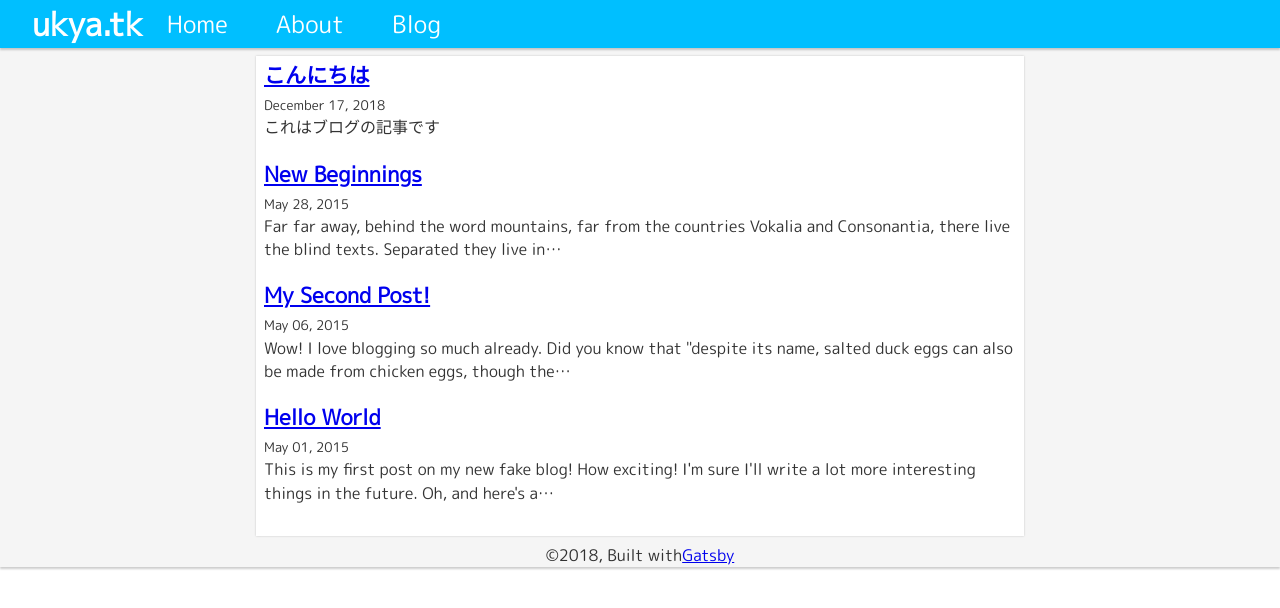
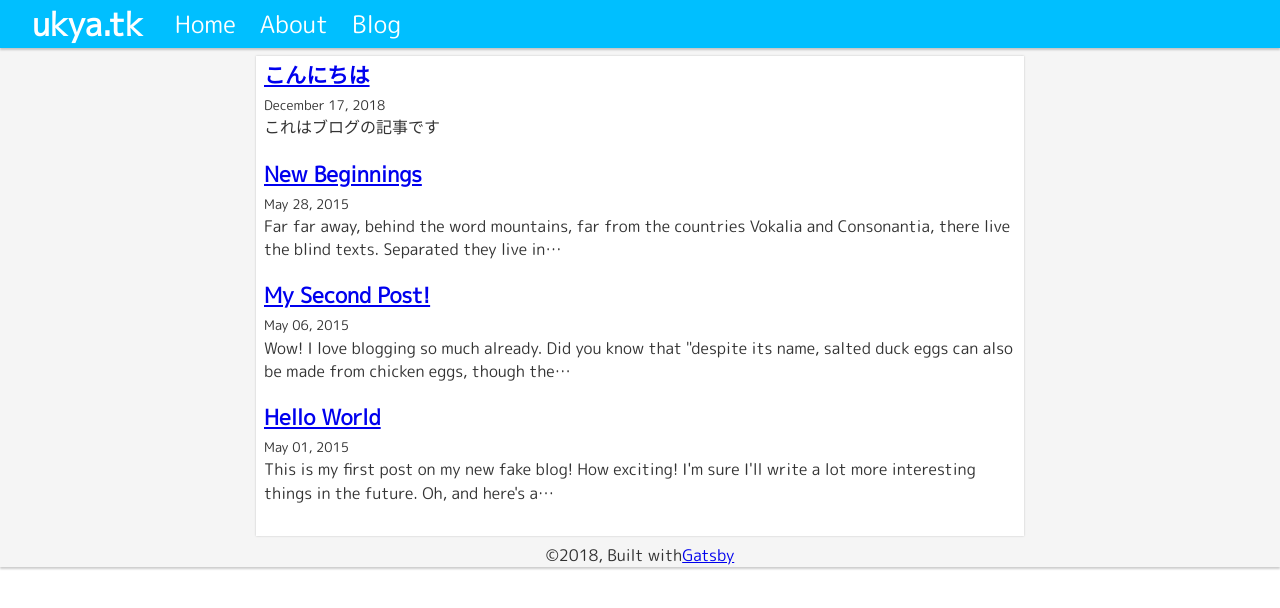
Before and after one commit to fuku710/ukya-site, a Gatsby site: page / in a window 1280 px wide. Built offline with nearby package versions, Linux system fonts and the light colour scheme; Gatsby itself is replaced by a stand-in of ours; some packages are replaced by stand-ins of ours.

Commit message:
fix style

```diff
--- a/src/components/Layout.js
+++ b/src/components/Layout.js
@@ -38,6 +38,7 @@
 const Title = styled.h1`
   margin: 0px;
   margin-left: 1em;
+  margin-right: 1em;
   font-size: 32px;
   color: white;
   line-height: 1.5em;
--- a/src/components/Navbar.js
+++ b/src/components/Navbar.js
@@ -6,7 +6,9 @@
   return (
     <Nav>
       <MenuList>
-        <MenuItem>Home</MenuItem>
+        <MenuItem>
+          <Link to="/">Home</Link>
+        </MenuItem>
         <MenuItem>About</MenuItem>
         <MenuItem>Blog</MenuItem>
       </MenuList>
@@ -29,7 +31,7 @@
 
 const MenuItem = styled.li`
   margin: 0px;
-  margin-left: 1em;
+  /* margin-left: 1em; */
   margin-right: 1em;
   font-size: 24px;
   color: white;
@@ -38,4 +40,8 @@
   :hover {
     color: gray;
   }
+  > * {
+    color: inherit;
+    text-decoration: none;
+  }
 `
```
